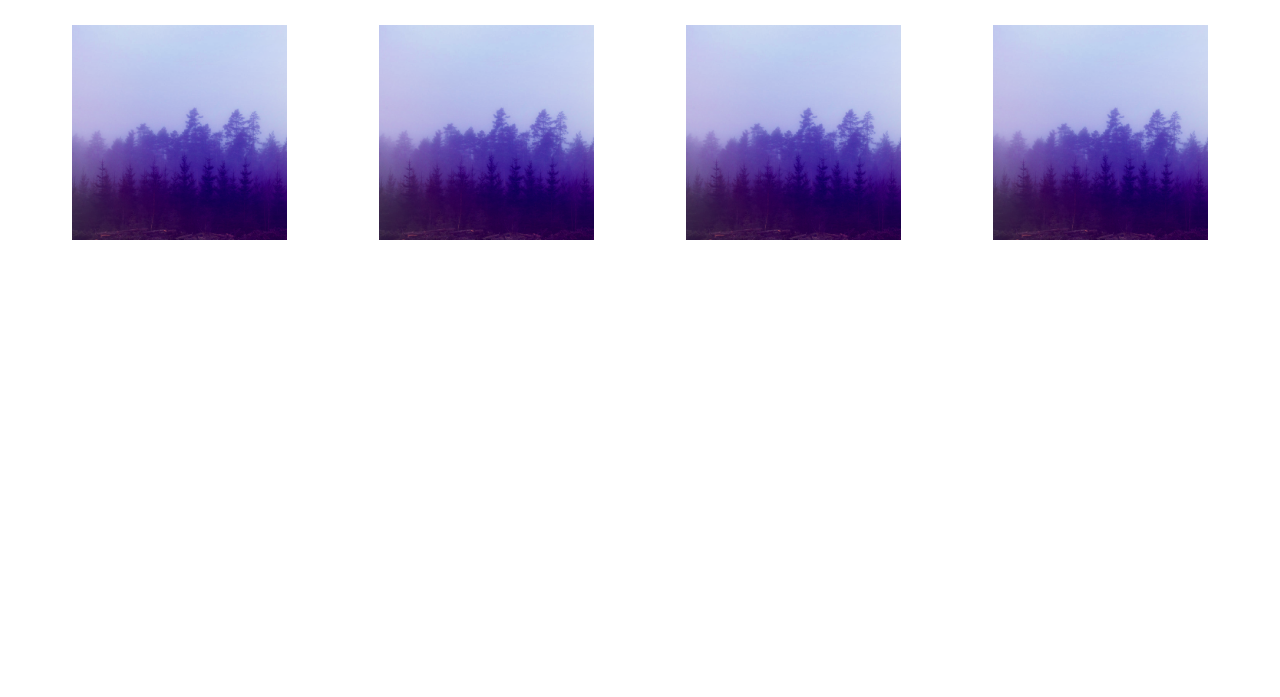
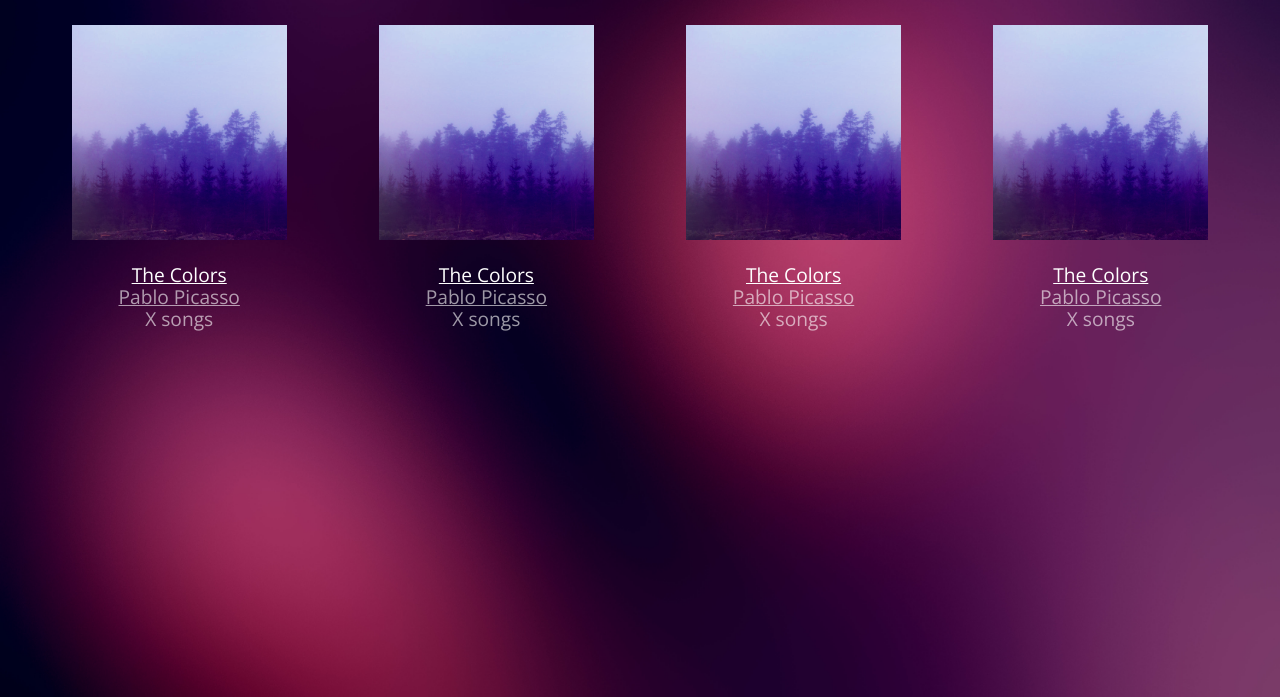
Before and after one commit to bighead8806/bloc-jams, a plain HTML site: page collection.html in a window 1280 px wide. Shown: the part 103-800 px from the top of the page. Drawn offline with nearby package versions, Linux system fonts and the light colour scheme.

Commit message:
adding the collection class to the body element of collection.html

```diff
--- a/collection.html
+++ b/collection.html
@@ -9,7 +9,7 @@
          <link rel="stylesheet" type="text/css" href="styles/main.css">
          <link rel="stylesheet" type="text/css" href="styles/collection.css">
      </head>
-      <body>
+      <body class="collection">
          <nav class="navbar"> <!-- nav bar -->
              <a href="index.html" class="logo">
                  <img src="assets/images/bloc_jams_logo.png" alt="bloc jams logo">
```
